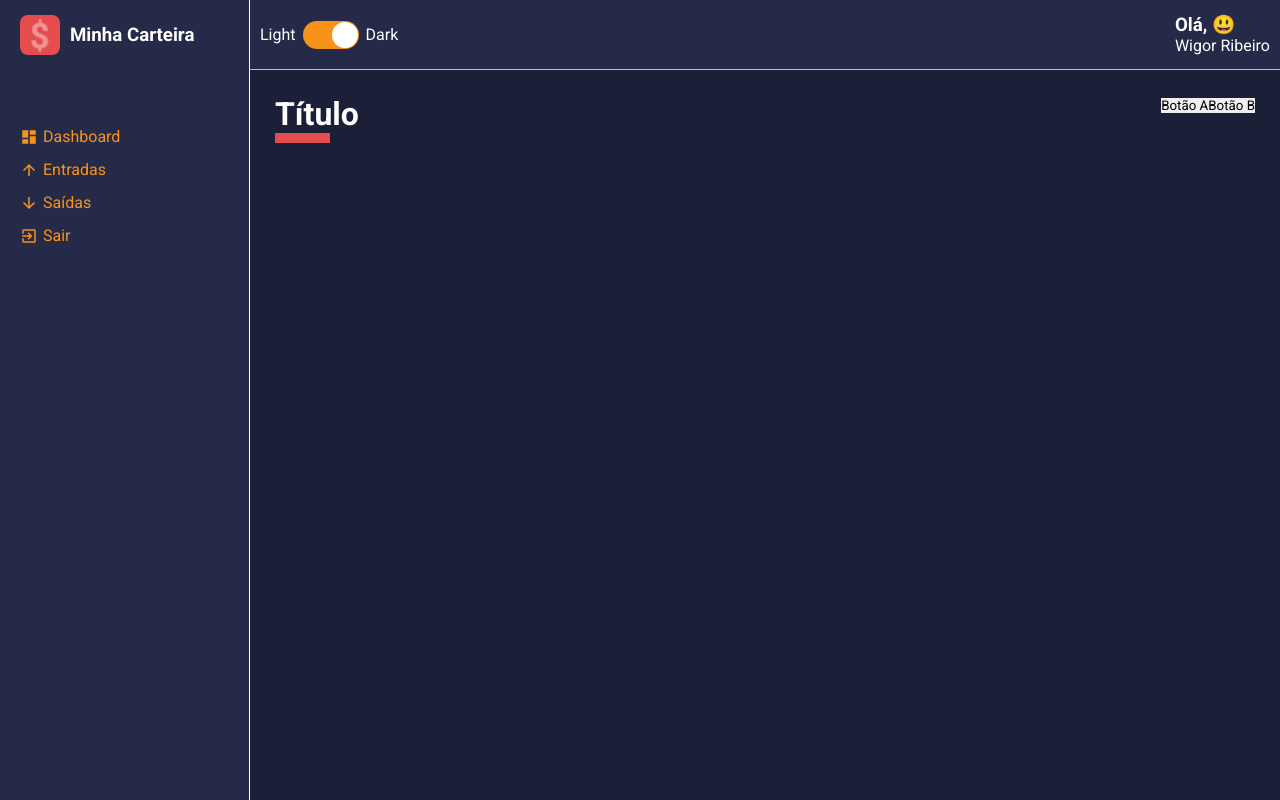
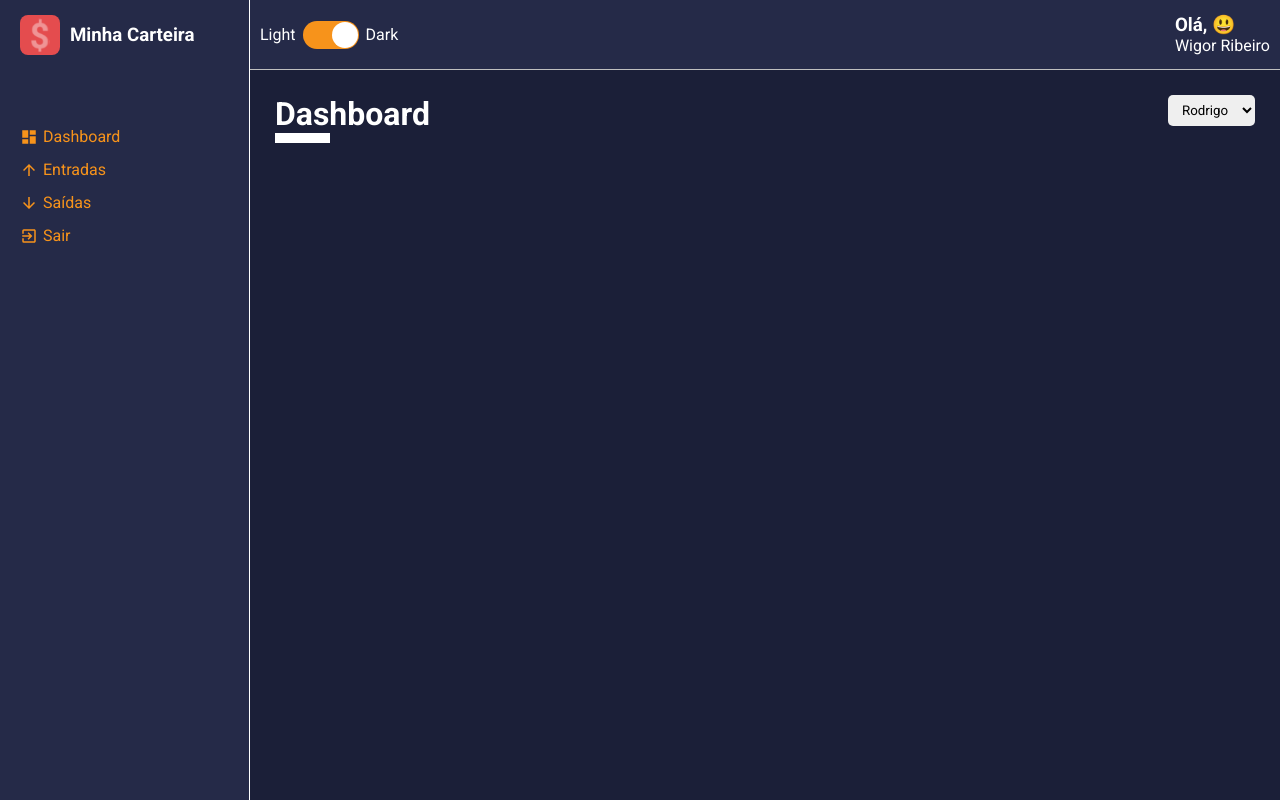
Before and after one commit to WigorCosta21/minha-carteira, a React (Create React App) app: page /dashboard in a window 1280 px wide. Built offline with nearby package versions, Linux system fonts and the light colour scheme.

Commit message:
Add Select component and make ContentHeader dynamic

```diff
--- a/src/components/ContentHeader/index.tsx
+++ b/src/components/ContentHeader/index.tsx
@@ -1,15 +1,20 @@
+import { ReactNode } from "react";
+import SelectInput from "../SelectIput";
 import * as S from "./style";
 
-const ContentHeader = () => {
+interface IContentHeaderProps {
+  title: string;
+  lineColor: string;
+  children: ReactNode;
+}
+
+const ContentHeader = ({ title, lineColor, children }: IContentHeaderProps) => {
   return (
     <S.Container>
-      <S.TitleContainer>
-        <h1>Título</h1>
+      <S.TitleContainer lineColor={lineColor}>
+        <h1>{title}</h1>
       </S.TitleContainer>
-      <S.Controllers>
-        <button type="button">Botão A</button>
-        <button type="button">Botão B</button>
-      </S.Controllers>
+      <S.Controllers>{children}</S.Controllers>
     </S.Container>
   );
 };
--- a/src/components/ContentHeader/style.ts
+++ b/src/components/ContentHeader/style.ts
@@ -1,4 +1,8 @@
 import styled from "styled-components";
+
+interface ITitleContainerProps {
+  lineColor: string;
+}
 
 export const Container = styled.div`
   width: 100%;
@@ -7,7 +11,7 @@ export const Container = styled.div`
   margin-bottom: 25px;
 `;
 
-export const TitleContainer = styled.div`
+export const TitleContainer = styled.div<ITitleContainerProps>`
   > h1 {
     color: ${(props) => props.theme.colors.white};
 
@@ -15,9 +19,11 @@ export const TitleContainer = styled.div`
       content: "";
       display: block;
       width: 55px;
-      border-bottom: 10px solid ${(props) => props.theme.colors.warning};
+      border-bottom: 10px solid ${(props) => props.lineColor};
     }
   }
 `;
 
-export const Controllers = styled.div``;
+export const Controllers = styled.div`
+  display: flex;
+`;
--- /dev/null
+++ b/src/components/SelectIput/index.tsx
@@ -0,0 +1,22 @@
+import * as S from "./styles";
+
+interface ISelectInputProps {
+  options: {
+    value: string | number;
+    label: string | number;
+  }[];
+}
+
+const SelectInput = ({ options }: ISelectInputProps) => {
+  return (
+    <S.Container>
+      <select>
+        {options.map((option) => (
+          <option value={option.value}>{option.label}</option>
+        ))}
+      </select>
+    </S.Container>
+  );
+};
+
+export default SelectInput;
--- /dev/null
+++ b/src/components/SelectIput/styles.ts
@@ -0,0 +1,9 @@
+import styled from "styled-components";
+
+export const Container = styled.div`
+  > select {
+    padding: 7px 10px;
+    border-radius: 5px;
+    margin-left: 7px;
+  }
+`;
--- a/src/pages/Dashboard/index.tsx
+++ b/src/pages/Dashboard/index.tsx
@@ -1,10 +1,19 @@
 import ContentHeader from "../../components/ContentHeader";
+import SelectInput from "../../components/SelectIput";
 import * as S from "./style";
 
 const Dashboard = () => {
+  const options = [
+    { value: "Rodrigo", label: "Rodrigo" },
+    { value: "Maria", label: "Maria" },
+    { value: "Ana", label: "Ana" },
+  ];
+
   return (
     <S.Container>
-      <ContentHeader />
+      <ContentHeader title="Dashboard" lineColor="#FFF">
+        <SelectInput options={options} />
+      </ContentHeader>
     </S.Container>
   );
 };
--- /dev/null
+++ b/src/pages/List/styles.ts
@@ -0,0 +1,3 @@
+import styled from "styled-components";
+
+export const Container = styled.div``;
```
Also changed, not shown: src/pages/List/index.tsx (+13 -3 lines).
